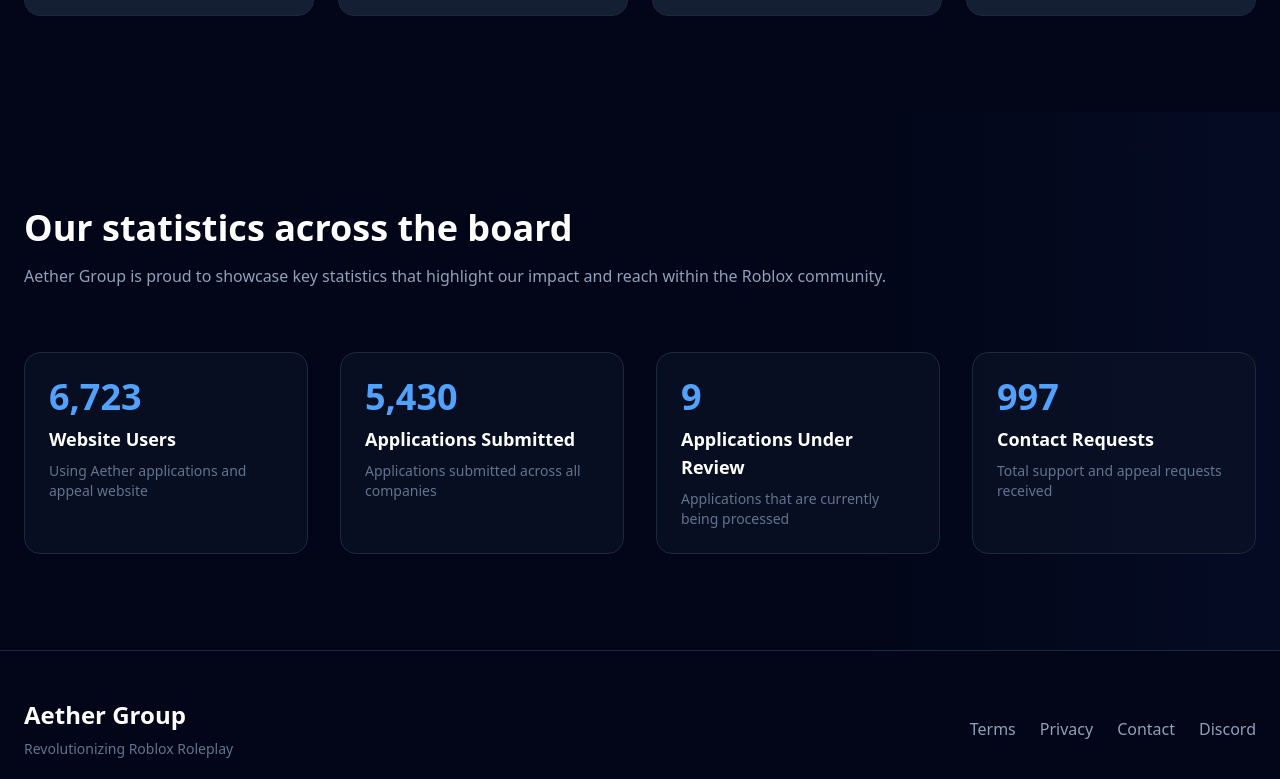
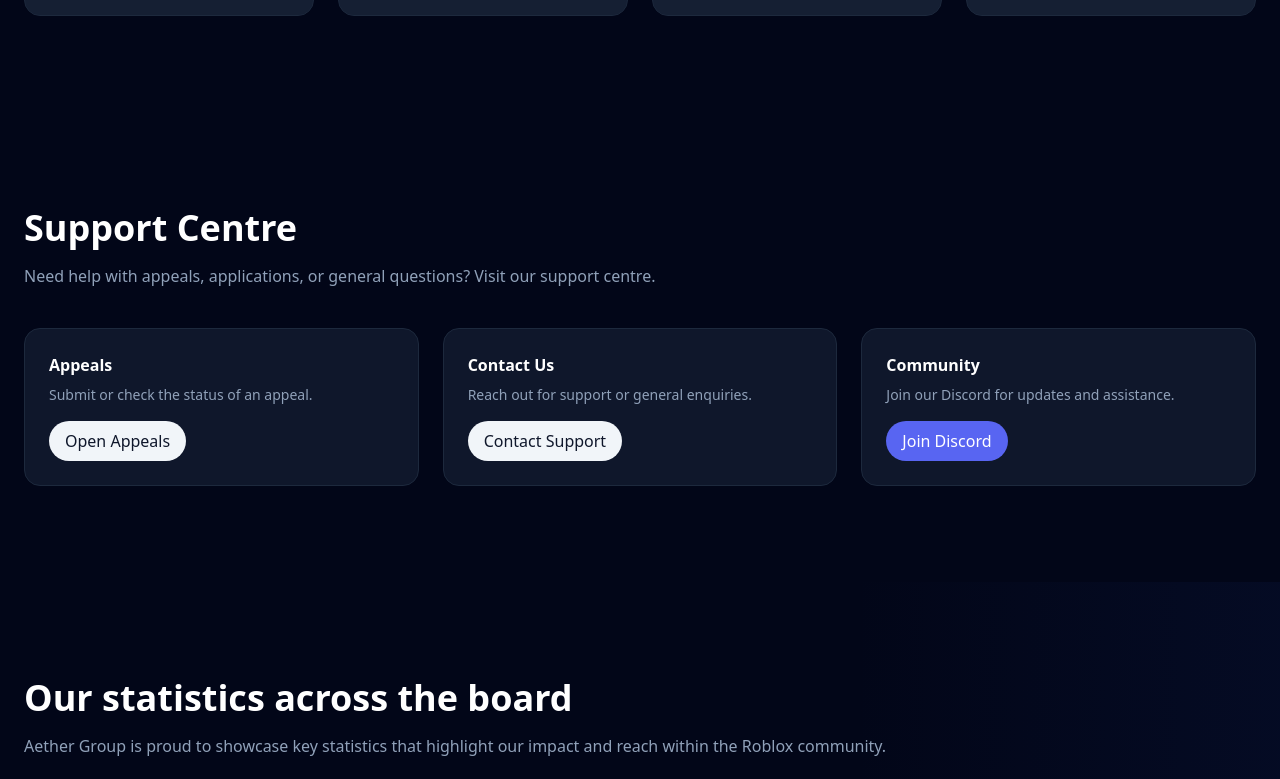
Before and after one commit to AiryPlays/aether-web, a React (Vite) app: page /home in a window 1280 px wide. Shown: the part 1628-2407 px from the top of the page. Built offline with nearby package versions, Linux system fonts and the light colour scheme.

Commit message:
Add SupportCentre component to Home page

```diff
--- a/src/pages/Home.jsx
+++ b/src/pages/Home.jsx
@@ -2,6 +2,7 @@
 import Navbar from '../components/Navbar';
 import Hero from '../components/Hero';
 import Companies from '../components/Companies';
+import SupportCentre from '../components/SupportCentre';
 import Statistics from '../components/Statistics';
 import Footer from '../components/Footer';
 
@@ -11,6 +12,7 @@
       <Navbar />
       <Hero />
       <Companies />
+      <SupportCentre />
       <Statistics />
       <Footer />
     </div>
```
